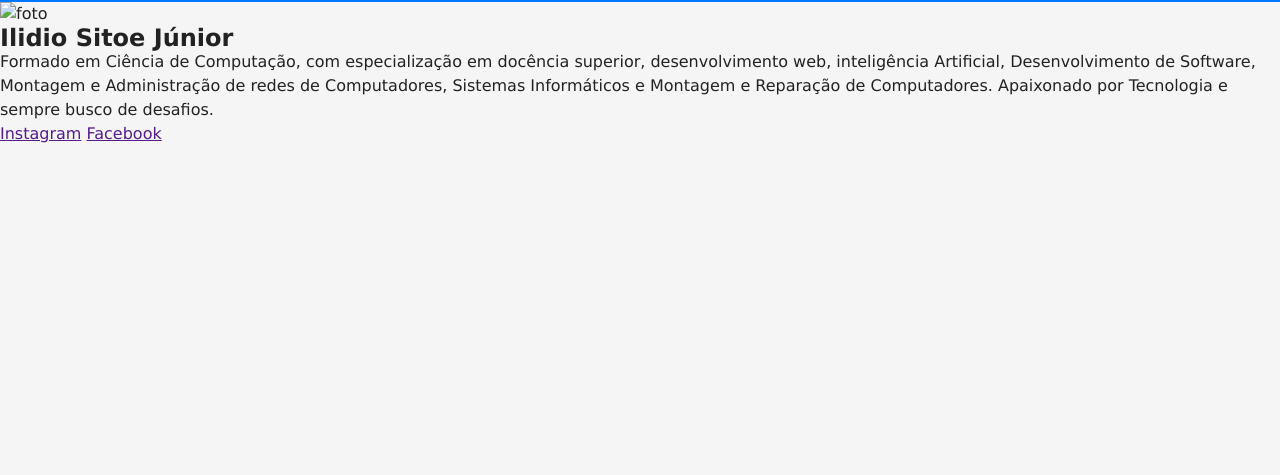
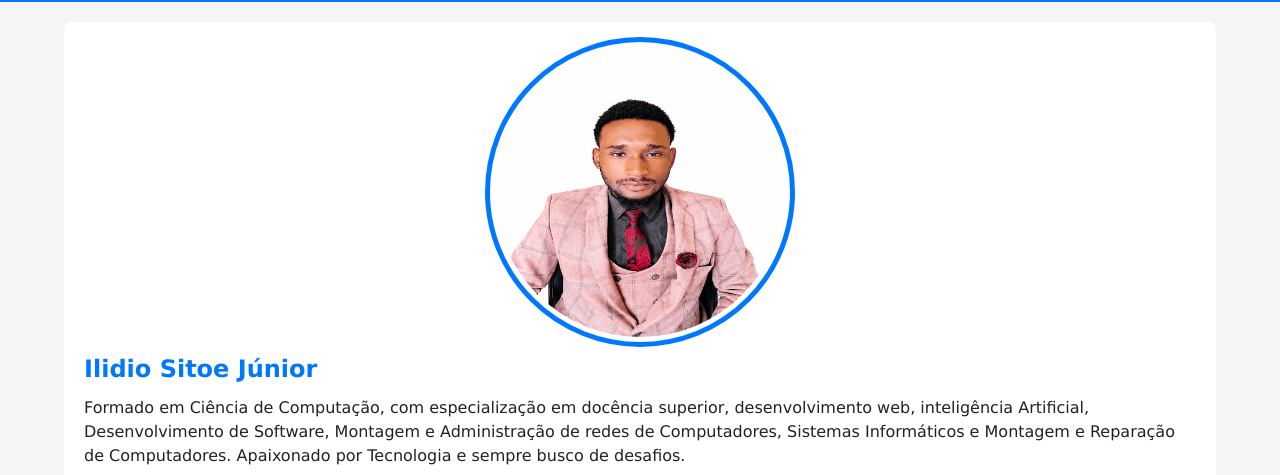
Before and after one commit to ilidiositoejr/projeto-portfolio, a plain HTML site: page index.html in a window 1280 px wide. Shown: the part 49-524 px from the top of the page. Drawn offline with nearby package versions, Linux system fonts and the light colour scheme.

Commit message:
Adicionando Redes Sociais

```diff
--- a/estilos/style.css
+++ b/estilos/style.css
@@ -51,9 +51,53 @@ nav#menu a{
     padding: 12px 15px;
     border-radius: 5px;
     transition: background-color .5s, color 0.5s;
+    font-size: 2em;
 }
 
 nav#menu a:hover{
     background-color: var(--destaque-inverso);
     color: var(--destaque);
 }
+
+main{
+    display: grid;
+    grid-template-columns: auto 90vw auto;
+    gap: 20px;
+    margin-top: 20px;
+}
+
+section#ficha{
+    background-color: var(--fundo-card);
+    padding: 20px;
+    border-radius: 8px;
+    grid-column: 2;
+}
+
+section#ficha img {
+    width: 300px;
+    aspect-ratio: 1/1;
+    object-fit: over;
+    overflow: hidden;
+    border-radius: 50%;
+    border: 5px solid var(--fundo-card);
+    outline: 5px solid var(--destaque);
+    display: block;
+    margin: auto;
+    margin-bottom: 15px;
+}
+
+section#ficha h1 {
+    color: var(--destaque);
+    margin: 15px 0;
+    font-size: 1.5em;
+    text-align: left;
+}
+
+div#social {
+    display: flex;
+    justify-content: center;
+    align-items: center;
+    font-size: 2.2em;
+    gap: 1em;
+    margin-top: 15px;
+}
--- a/index.html
+++ b/index.html
@@ -6,6 +6,8 @@
     <title>Portfólio Ilidio Sitoe Jr</title>
     <link rel="stylesheet" href="estilos/style.css">
     <link rel="shortcut icon" href="favicon.svg" type="image/svg">
+
+    <link rel="stylesheet" href="https://cdn.jsdelivr.net/npm/bootstrap-icons@1.11.3/font/bootstrap-icons.min.css">
 
 
 
@@ -27,13 +29,14 @@
         </header>
         <main>
             <section id="ficha">
-                <img src="" alt="foto">
+                <img src="imagens/ilidio-perfil.PNG" alt="foto">
                 <h1>Ilidio Sitoe Júnior</h1>
                 <p>Formado em Ciência de Computação, com especialização em docência superior, desenvolvimento web, inteligência Artificial, Desenvolvimento de Software, Montagem e Administração de redes de Computadores, Sistemas Informáticos e Montagem e Reparação de Computadores.
                 Apaixonado por Tecnologia e sempre busco de desafios.
                 <div id="social">
-                    <a href="">Instagram</a>
-                    <a href="">Facebook</a>
+                    <a href="https://github.com/ilidiositoejr" target="_blank"><i class="bi bi-github"></i></a>
+                    <a href="https://www.instagram.com/djunny_n?utm_source=qr" target="_blank"><i class="bi bi-instagram"></i></a>
+                    <a href="https://www.facebook.com/ilidio.djunny?mibextid=wwXIfr&rdid=wYqYZhOzU1OfZZyU&share_url=https%3A%2F%2Fwww.facebook.com%2Fshare%2F1CGrL6YXiP%2F%3Fmibextid%3DwwXIfr#" target="_blank"><i class="bi bi-facebook" ></i></a>
 
                 </div>
                 </p>
```
